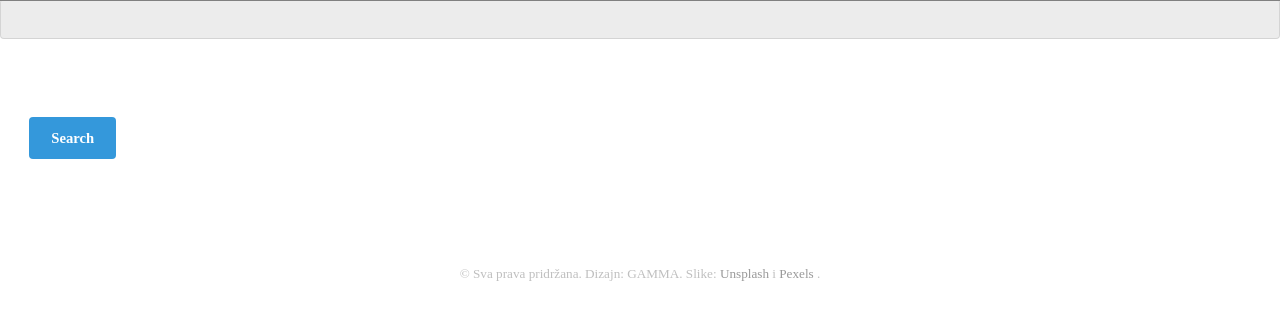
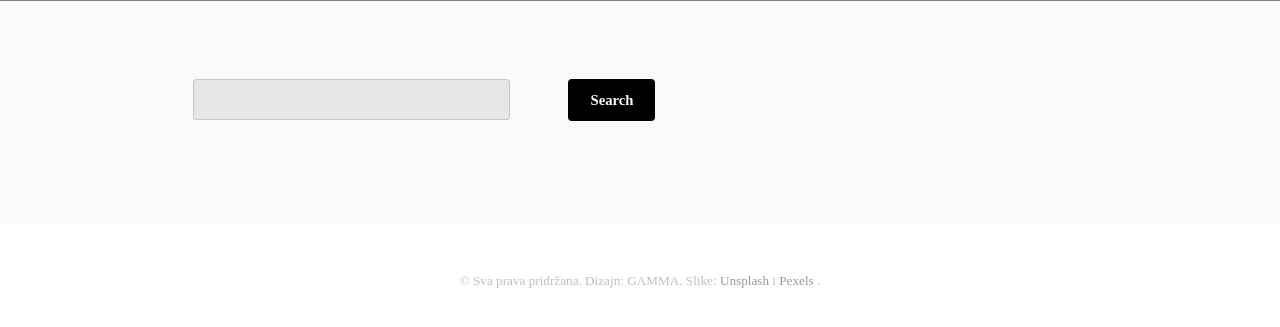
Before and after one commit to NajjacaInstitucija/TheEthicsExpress, a Flask app: page /search in a window 1280 px wide. Shown: the part 47-374 px from the top of the page. Run offline with Flask 2, Linux system fonts and the light colour scheme; the visitor is signed in with stand-in values (Sample User, id 1); some web fonts are replaced.

Commit message:
search pagevi dodani
malo još izmijenjen settings i dodan index kad se ulogiras

```diff
--- a/blog-neo4j/templates/change_password.html
+++ b/blog-neo4j/templates/change_password.html
@@ -2,7 +2,7 @@
 
 {% block head %}
 
-<title>Promjena lozinke </title>
+<title>Change password </title>
   <meta charset="utf-8" />
   <meta name="viewport" content="width=device-width, initial-scale=1" />
 
@@ -16,6 +16,7 @@
 
 {% if session['username'] %}
 
+<div class="change_password">
 <div class="lozpro">
     <section id="lozpro">
       <div class='inner'>
@@ -44,6 +45,7 @@
       </div>
     </section>
 </div>
+</div>
 
 {% endif %}
 
--- a/blog-neo4j/templates/edit_post.html
+++ b/blog-neo4j/templates/edit_post.html
@@ -1,6 +1,10 @@
 {% extends 'base.html' %}
 
 {% block head %}
+
+<title>Editiranje objava </title>
+  <meta charset="utf-8" />
+  <meta name="viewport" content="width=device-width, initial-scale=1" />
 
 {% endblock %}
 
--- a/blog-neo4j/templates/post.html
+++ b/blog-neo4j/templates/post.html
@@ -1,6 +1,10 @@
 {% extends 'base.html' %}
 
 {% block head %}
+
+<title>Objava </title>
+  <meta charset="utf-8" />
+  <meta name="viewport" content="width=device-width, initial-scale=1" />
 
 {% endblock %}
 
--- a/blog-neo4j/templates/profile.html
+++ b/blog-neo4j/templates/profile.html
@@ -1,12 +1,17 @@
 {% extends 'base.html' %}
 
 {% block head %}
+
+<title>Profil </title>
+  <meta charset="utf-8" />
+  <meta name="viewport" content="width=device-width, initial-scale=1" />
 
 {% endblock %}
 
 
 
 {% block body %}
+
 
 Viewing {{ username }}'s profile
 <br><br>
--- a/blog-neo4j/templates/search_page.html
+++ b/blog-neo4j/templates/search_page.html
@@ -1,6 +1,10 @@
 {% extends 'base.html' %}
 
 {% block head %}
+
+<title>Search </title>
+  <meta charset="utf-8" />
+  <meta name="viewport" content="width=device-width, initial-scale=1" />
 
 {% endblock %}
 
@@ -10,13 +14,28 @@
 
 {% if session['username'] %}
 
+
 <div class="search">
-    <form action="/search" method="POST">
-        <input type="text" name="to_search" id="to_search">
-        <br> <br>
-        <input type="submit" value="Search">
-    </form>
+  <div id="main">
+    <section class="wrapper style1">
+      <div class="inner">
+  <section class="6u$ 12u$(medium)">
+  <form action="/search" method="POST">
+<div class="row uniform">
+      <div class="9u 12u$(small)">
+         <input type="text" name="to_search" id="to_search">
+  </div>
+        <div class="3u$ 12u$(small)">
+        <input type="submit" value="Search" class="button special">
+  </div>
+  </div>
+  </form>
+  </section>
 </div>
+</section>
+</div>
+</div>
+
 {% endif %}
 
 {% endblock %}
--- a/blog-neo4j/templates/settings.html
+++ b/blog-neo4j/templates/settings.html
@@ -2,7 +2,7 @@
 
 {% block head %}
 
-<title>Postavke </title>
+<title>Settings </title>
   <meta charset="utf-8" />
   <meta name="viewport" content="width=device-width, initial-scale=1" />
 
--- a/blog-neo4j/templates/similar_users.html
+++ b/blog-neo4j/templates/similar_users.html
@@ -1,6 +1,10 @@
 {% extends 'base.html' %}
 
 {% block head %}
+
+<title>Similar users </title>
+  <meta charset="utf-8" />
+  <meta name="viewport" content="width=device-width, initial-scale=1" />
 
 {% endblock %}
 
```
Also changed, not shown: blog-neo4j/templates/change_profile_picture.html (+7 -4 lines), blog-neo4j/templates/index.html (+25 -14 lines), blog-neo4j/templates/search_results.html (+15 -4 lines).
